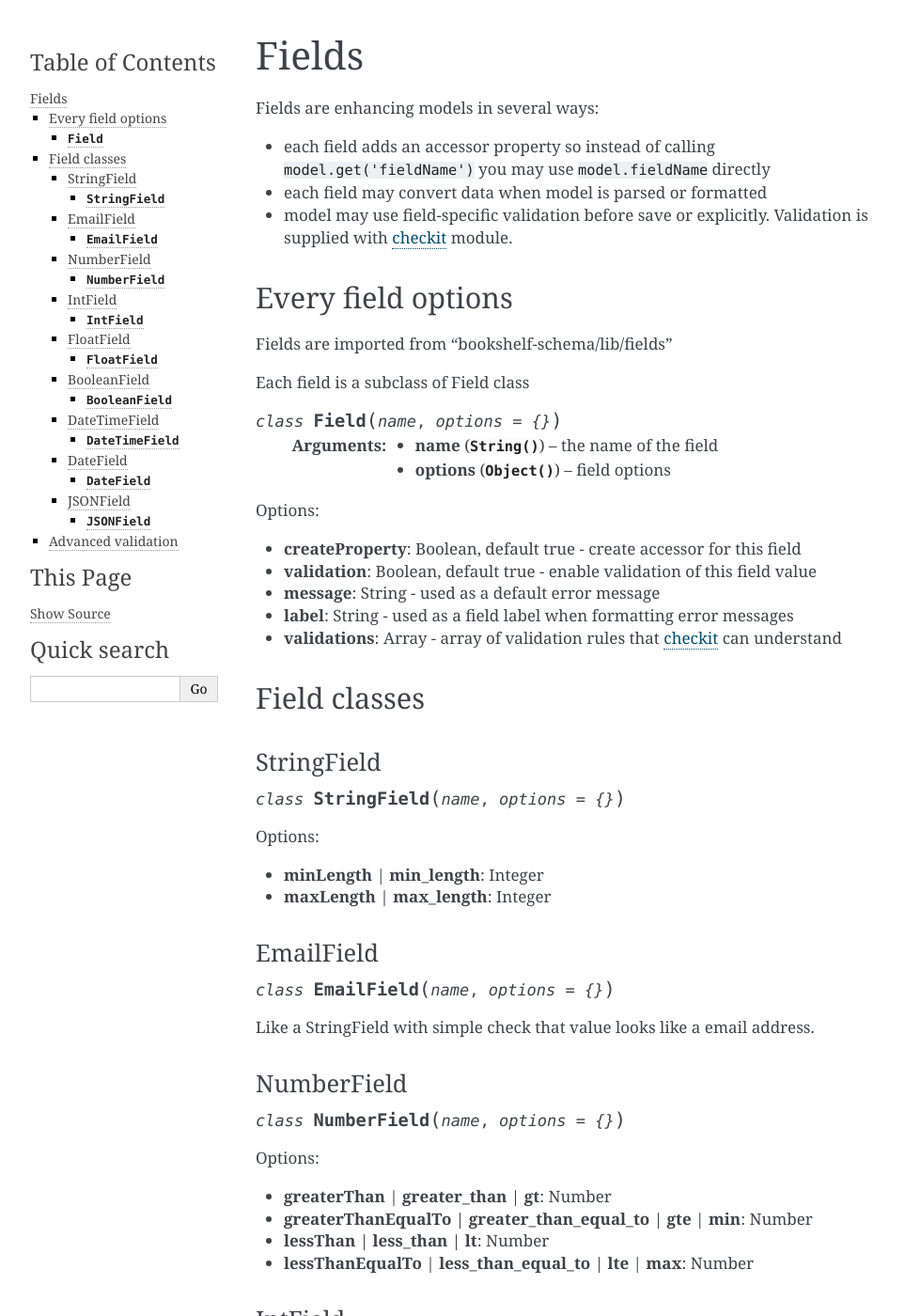
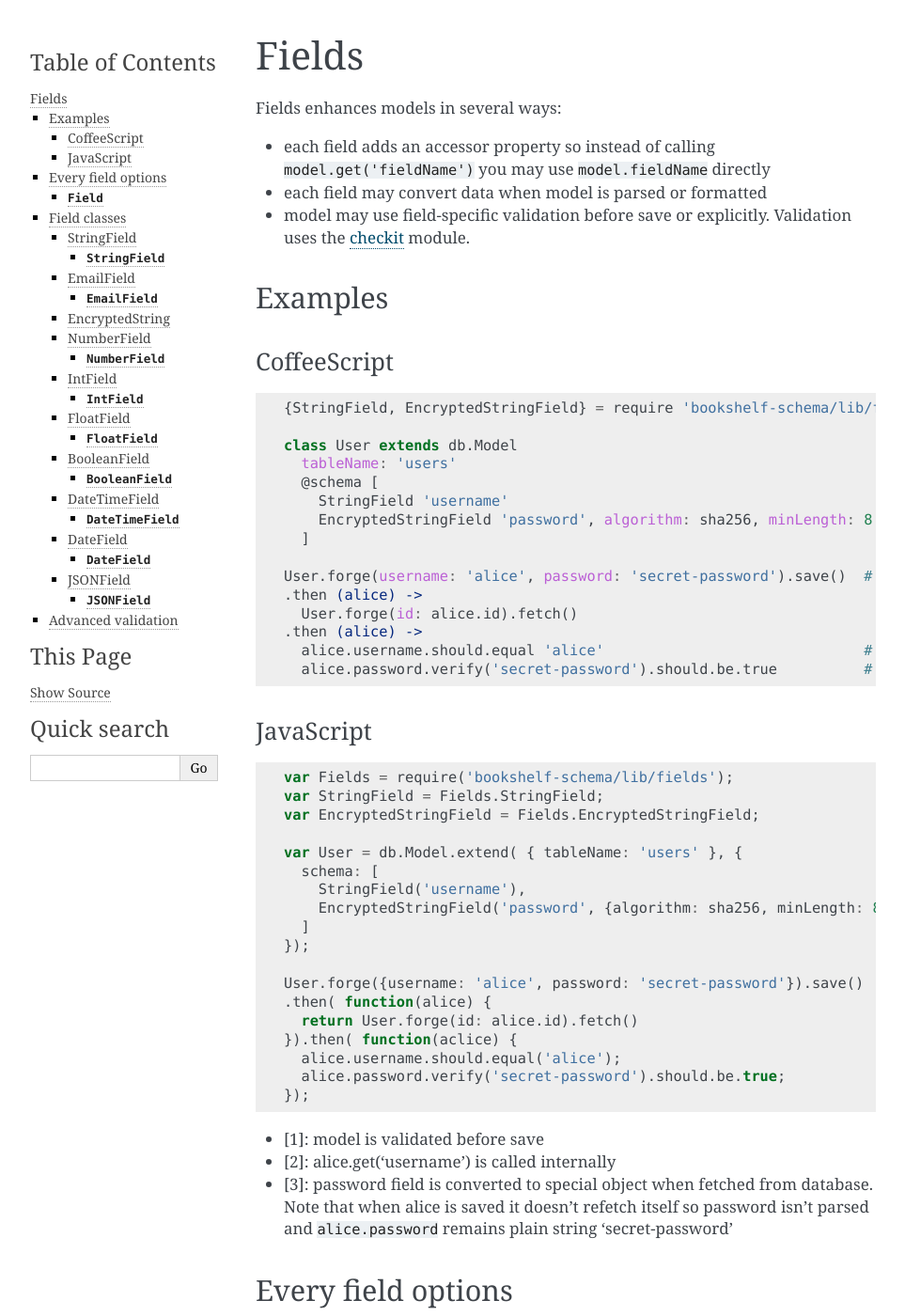
Before and after one commit to bogus34/bookshelf-schema, a Sphinx documentation site: the page built from doc/fields.rst, in a window 1280 px wide and 1400 px high. Shown: the whole window at 94% size, without its empty margins (148-1111 px from the left). Built offline with Sphinx 7.4.7, drawn with Linux system fonts in a browser that asks for light colours; some of the changed text lies outside the part shown.

Commit message:
documentation

```diff
--- a/doc/fields.rst
+++ b/doc/fields.rst
@@ -1,15 +1,70 @@
 Fields
 ======
 
-Fields are enhancing models in several ways:
+Fields enhances models in several ways:
 
 - each field adds an accessor property so instead of calling :code:`model.get('fieldName')` you may
   use :code:`model.fieldName` directly
 
 - each field may convert data when model is parsed or formatted
 
-- model may use field-specific validation before save or explicitly. Validation is supplied with
-  checkit_ module.
+- model may use field-specific validation before save or explicitly. Validation uses the checkit_
+  module.
+
+Examples
+--------
+
+CoffeeScript
+^^^^^^^^^^^^
+
+.. code-block:: coffee
+
+   {StringField, EncryptedStringField} = require 'bookshelf-schema/lib/fields'
+
+   class User extends db.Model
+     tableName: 'users'
+     @schema [
+       StringField 'username'
+       EncryptedStringField 'password', algorithm: sha256, minLength: 8
+     ]
+
+   User.forge(username: 'alice', password: 'secret-password').save()  # [1]
+   .then (alice) ->
+     User.forge(id: alice.id).fetch()
+   .then (alice) ->
+     alice.username.should.equal 'alice'                              # [2]
+     alice.password.verify('secret-password').should.be.true          # [3]
+
+JavaScript
+^^^^^^^^^^
+
+.. code-block:: js
+
+   var Fields = require('bookshelf-schema/lib/fields');
+   var StringField = Fields.StringField;
+   var EncryptedStringField = Fields.EncryptedStringField;
+
+   var User = db.Model.extend( { tableName: 'users' }, {
+     schema: [
+       StringField('username'),
+       EncryptedStringField('password', {algorithm: sha256, minLength: 8})
+     ]
+   });
+
+   User.forge({username: 'alice', password: 'secret-password'}).save()  # [1]
+   .then( function(alice) {
+     return User.forge(id: alice.id).fetch()
+   }).then( function(aclice) {
+     alice.username.should.equal('alice');                              # [2]
+     alice.password.verify('secret-password').should.be.true;           # [3]
+   });
+
+
+- [1]: model is validated before save
+- [2]: alice.get('username') is called internally
+- [3]: password field is converted to special object when fetched from database. Note that when
+  alice is saved it doesn't refetch itself so password isn't parsed and :code:`alice.password`
+  remains plain string 'secret-password'
 
 Every field options
 -------------------
@@ -51,6 +106,19 @@ EmailField
 
 
 Like a StringField with simple check that value looks like a email address.
+
+EncryptedString
+^^^^^^^^^^^^^^^
+
+.. class: EncryptedString(name, options = {})
+
+Options:
+
+- **algorithm**: Function, required - function that will take string as an argument and return encrypted value
+- **salt**: Boolean, default true - use salt when storing this field
+- **saltLength**: Integer, default 5 - salt length
+- **minLength** | **min_length**: Integer
+- **maxLength** | **max_length**: Integer
 
 NumberField
 ^^^^^^^^^^^
```
